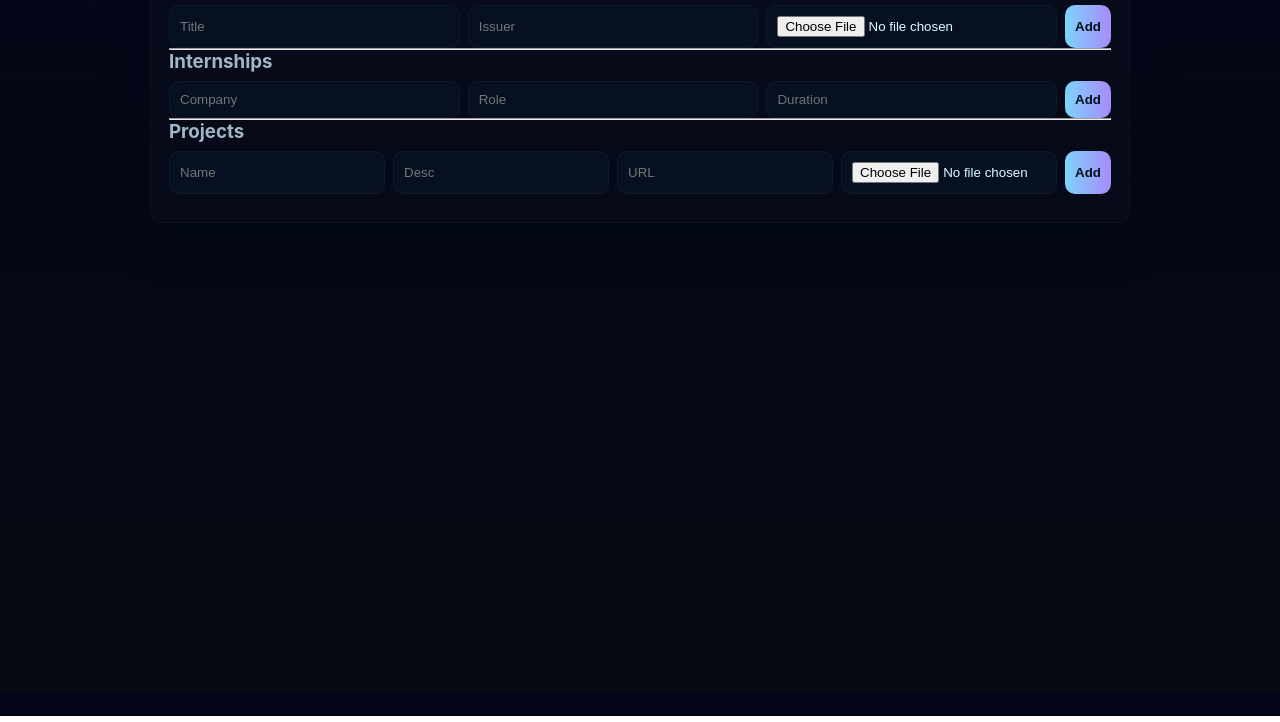
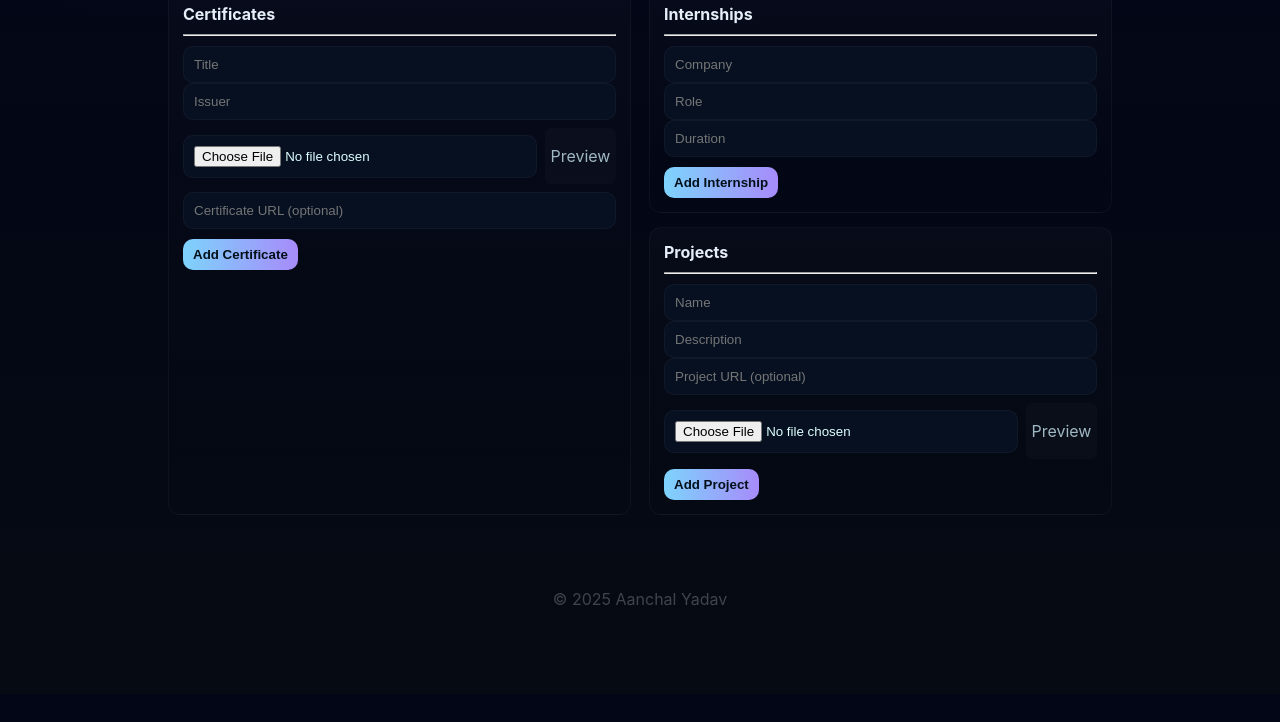
Before and after one commit to aanchalyadav1/MY-, a plain HTML site: page public/admin.html in a window 1280 px wide. Shown: the part 106-828 px from the top of the page. Drawn offline with Linux system fonts and the light colour scheme; files whose address does not match are found by name.

Commit message:
Update admin.html

```diff
--- a/public/admin.html
+++ b/public/admin.html
@@ -1,60 +1,86 @@
-<!doctype html>
-<html>
+<!DOCTYPE html>
+<html lang="en">
 <head>
-  <meta charset="utf-8"><meta name="viewport" content="width=device-width,initial-scale=1">
-  <title>Admin Dashboard</title>
-  <link rel="stylesheet" href="style.css">
+  <meta charset="utf-8"/>
+  <meta name="viewport" content="width=device-width,initial-scale=1"/>
+  <title>Admin — Aanchal</title>
+  <link rel="stylesheet" href="style.css"/>
+  <style>
+    /* admin-specific */
+    .admin-wrap{max-width:980px;margin:28px auto;padding:18px;z-index:5;position:relative}
+    .admin-grid{display:grid;grid-template-columns:1fr 1fr;gap:18px}
+    .admin-panel{padding:14px;border-radius:12px;background:linear-gradient(180deg,rgba(255,255,255,0.02),transparent);border:1px solid rgba(255,255,255,0.04)}
+    .list-row{display:flex;justify-content:space-between;align-items:center;padding:8px;border-radius:8px;margin-top:8px}
+    .preview-img{height:56px;width:88px;object-fit:cover;border-radius:6px}
+    .file-input{display:flex;gap:8px;align-items:center}
+  </style>
 </head>
 <body>
   <canvas id="starsCanvas" class="stars-canvas"></canvas>
+  <nav class="top-right-menu">
+    <a href="index.html" class="trm-item">Home</a>
+    <a href="certificates.html" class="trm-item">Certificates</a>
+    <a href="internships.html" class="trm-item">Internships</a>
+    <a href="projects.html" class="trm-item">Projects</a>
+    <button id="signOutBtn" class="trm-item btn-ghost">Sign out</button>
+  </nav>
 
-  <div class="card container" style="max-width:980px;margin:22px auto;position:relative;z-index:3">
-    <div style="display:flex;justify-content:space-between;align-items:center">
-      <h2 style="color:var(--neon1);margin:0">Admin Dashboard</h2>
-      <div><button id="signOut" class="btn-ghost">Sign out</button></div>
+  <main class="admin-wrap">
+    <h2>Admin Dashboard</h2>
+    <p style="color:var(--muted)">Manage Certificates, Internships & Projects</p>
+
+    <div class="admin-grid">
+      <!-- Certificates panel -->
+      <div class="admin-panel">
+        <h4>Certificates</h4>
+        <div id="certList"></div>
+
+        <hr style="margin:10px 0"/>
+
+        <input id="certTitle" placeholder="Title" />
+        <input id="certIssuer" placeholder="Issuer" />
+        <div class="file-input" style="margin-top:8px">
+          <input id="certImage" type="file" accept="image/*"/>
+          <div id="certPreview" style="width:88px;height:56px;border-radius:6px;background:rgba(255,255,255,0.02);display:grid;place-items:center;color:var(--muted)">Preview</div>
+        </div>
+        <input id="certLink" placeholder="Certificate URL (optional)" style="margin-top:8px"/>
+        <button id="addCert" class="btn" style="margin-top:10px">Add Certificate</button>
+      </div>
+
+      <!-- Internships & Projects panel -->
+      <div>
+        <div class="admin-panel" style="margin-bottom:14px">
+          <h4>Internships</h4>
+          <div id="internList"></div>
+          <hr style="margin:10px 0"/>
+          <input id="internCompany" placeholder="Company" />
+          <input id="internRole" placeholder="Role" />
+          <input id="internDuration" placeholder="Duration" />
+          <button id="addIntern" class="btn" style="margin-top:10px">Add Internship</button>
+        </div>
+
+        <div class="admin-panel">
+          <h4>Projects</h4>
+          <div id="projectList"></div>
+          <hr style="margin:10px 0"/>
+          <input id="projName" placeholder="Name" />
+          <input id="projDesc" placeholder="Description" />
+          <input id="projUrl" placeholder="Project URL (optional)" />
+          <div class="file-input" style="margin-top:8px">
+            <input id="projImage" type="file" accept="image/*"/>
+            <div id="projPreview" style="width:88px;height:56px;border-radius:6px;background:rgba(255,255,255,0.02);display:grid;place-items:center;color:var(--muted)">Preview</div>
+          </div>
+          <button id="addProj" class="btn" style="margin-top:10px">Add Project</button>
+        </div>
+      </div>
     </div>
 
-    <section>
-      <h3 style="color:var(--muted)">Certificates</h3>
-      <div id="certList"></div>
-      <div style="display:flex;gap:8px;margin-top:8px">
-        <input id="certTitle" placeholder="Title">
-        <input id="certIssuer" placeholder="Issuer">
-        <input id="certFile" type="file" accept="image/*,application/pdf">
-        <button id="addCert" class="btn">Add</button>
-      </div>
-    </section>
+  </main>
 
-    <hr/>
-
-    <section>
-      <h3 style="color:var(--muted)">Internships</h3>
-      <div id="internList"></div>
-      <div style="display:flex;gap:8px;margin-top:8px">
-        <input id="internCompany" placeholder="Company">
-        <input id="internRole" placeholder="Role">
-        <input id="internDuration" placeholder="Duration">
-        <button id="addIntern" class="btn">Add</button>
-      </div>
-    </section>
-
-    <hr/>
-
-    <section>
-      <h3 style="color:var(--muted)">Projects</h3>
-      <div id="projectList"></div>
-      <div style="display:flex;gap:8px;margin-top:8px">
-        <input id="projName" placeholder="Name">
-        <input id="projDesc" placeholder="Desc">
-        <input id="projUrl" placeholder="URL">
-        <input id="projFile" type="file" accept="image/*,video/*">
-        <button id="addProj" class="btn">Add</button>
-      </div>
-    </section>
-  </div>
+  <footer class="site-foot">© 2025 Aanchal Yadav</footer>
 
   <script src="stars.js" defer></script>
   <script src="../scripts/firebase.js" defer></script>
-  <script src="../scripts/admin.js" defer></script>
+  <script src="admin.js" defer></script>
 </body>
 </html>
```
